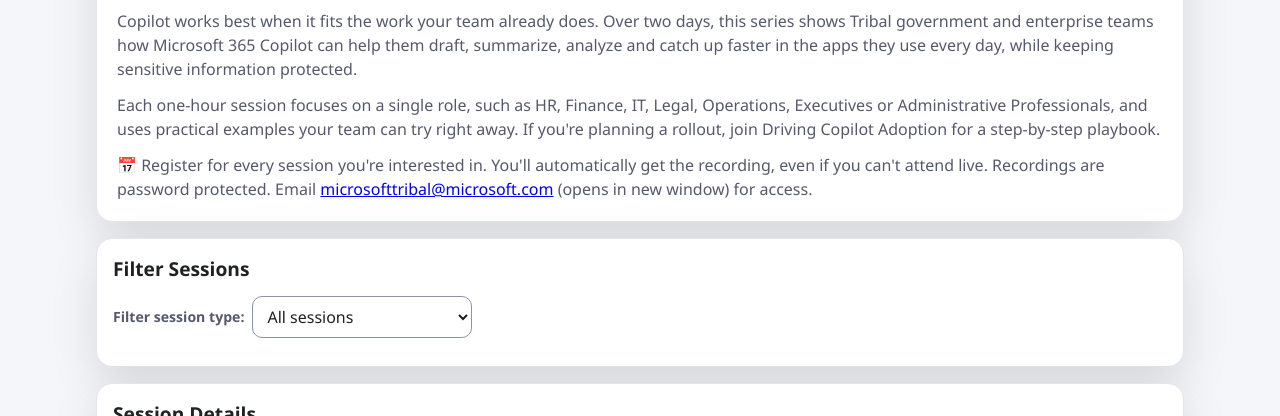
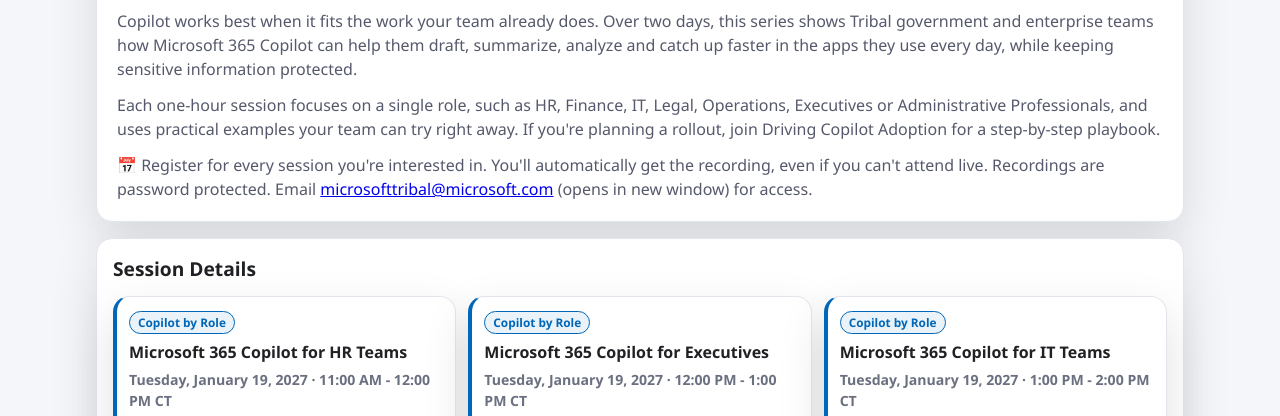
Before and after one commit to Jesstav/microsofttribalnationscopilot, a plain HTML site: page index.html in a window 1280 px wide. Shown: the part 338-754 px from the top of the page. Drawn offline with Linux system fonts and the light colour scheme.

Commit message:
Add files via upload

```diff
--- a/index.html
+++ b/index.html
@@ -131,27 +131,6 @@
     .section h2 {
       margin: 0 0 12px;
       font-size: 1.2rem;
-    }
-    .controls {
-      display: flex;
-      gap: 8px;
-      align-items: center;
-      flex-wrap: wrap;
-      margin-bottom: 12px;
-    }
-    .controls label {
-      font-size: 0.88rem;
-      color: var(--cp-text-muted);
-      font-weight: 600;
-    }
-    .select {
-      border: 1px solid var(--cp-border-strong);
-      border-radius: 10px;
-      background: var(--cp-surface);
-      color: var(--cp-text);
-      font: inherit;
-      padding: 8px 10px;
-      min-width: 220px;
     }
     .cards {
       display: grid;
@@ -287,19 +266,6 @@
       <p class="lead">
         📅 Register for every session you're interested in. You'll automatically get the recording, even if you can't attend live. Recordings are password protected. Email <a href="mailto:microsofttribal@microsoft.com">microsofttribal@microsoft.com</a> (opens in new window) for access.
       </p>
-    </section>
-
-    <section class="section">
-      <h2>Filter Sessions</h2>
-      <div class="controls" aria-label="Session filters">
-        <label for="typeFilter">Filter session type:</label>
-        <select id="typeFilter" class="select">
-          <option value="all">All sessions</option>
-          <option value="copilot-by-role">Copilot by Role</option>
-          <option value="enablement">Enablement</option>
-          <option value="copilot">Copilot Essentials</option>
-        </select>
-      </div>
     </section>
 
     <section class="section">
@@ -462,17 +428,11 @@
 
     const sortedSessions = [...SESSIONS].sort((a, b) => new Date(a.datetime) - new Date(b.datetime));
     const sessionCards = document.getElementById("sessionCards");
-    const typeFilter = document.getElementById("typeFilter");
 
     function renderSessions() {
-      const selectedType = typeFilter.value;
-      const filteredSessions = selectedType === "all"
-        ? sortedSessions
-        : sortedSessions.filter((session) => session.category === selectedType);
-
       sessionCards.innerHTML = "";
 
-      filteredSessions.forEach((session) => {
+      sortedSessions.forEach((session) => {
         const card = document.createElement("article");
         card.className = "card";
         card.innerHTML = `
@@ -486,7 +446,6 @@
       });
     }
 
-    typeFilter.addEventListener("change", renderSessions);
     renderSessions();
   </script>
 </body>
```
